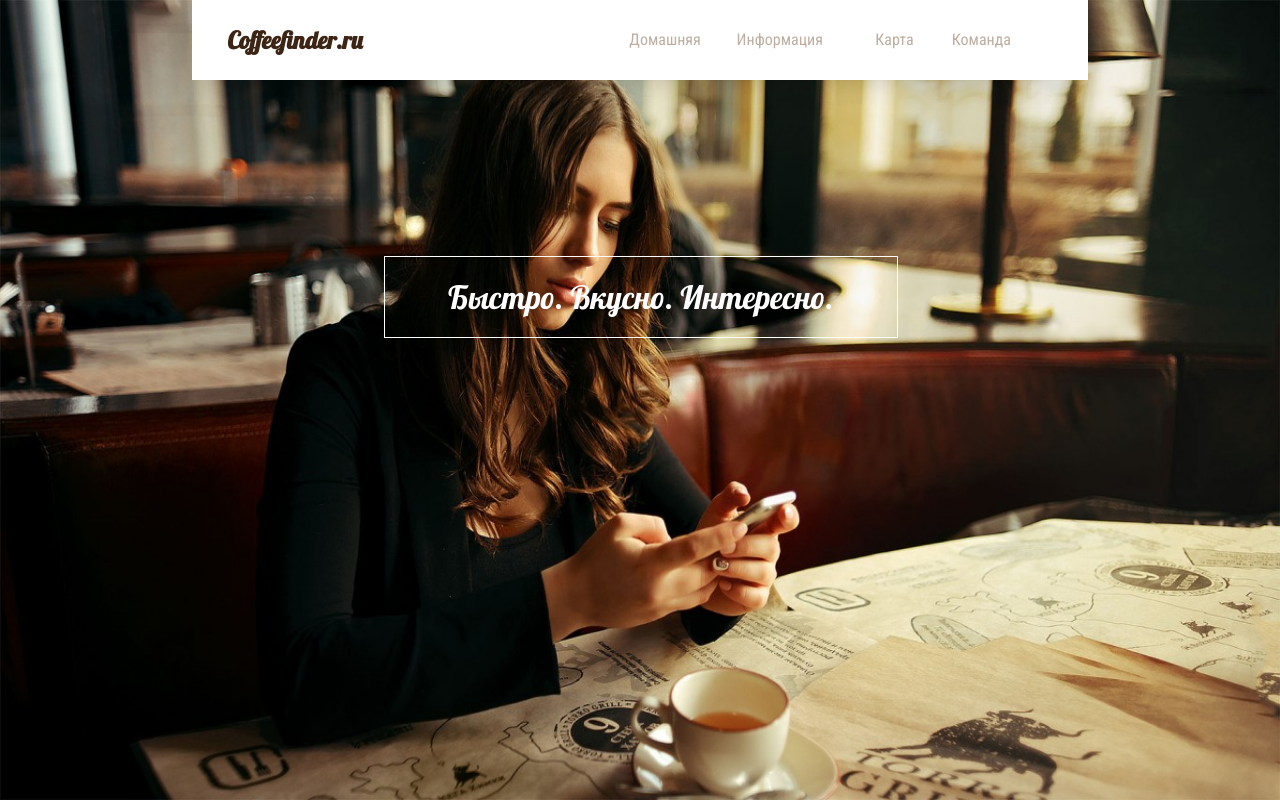
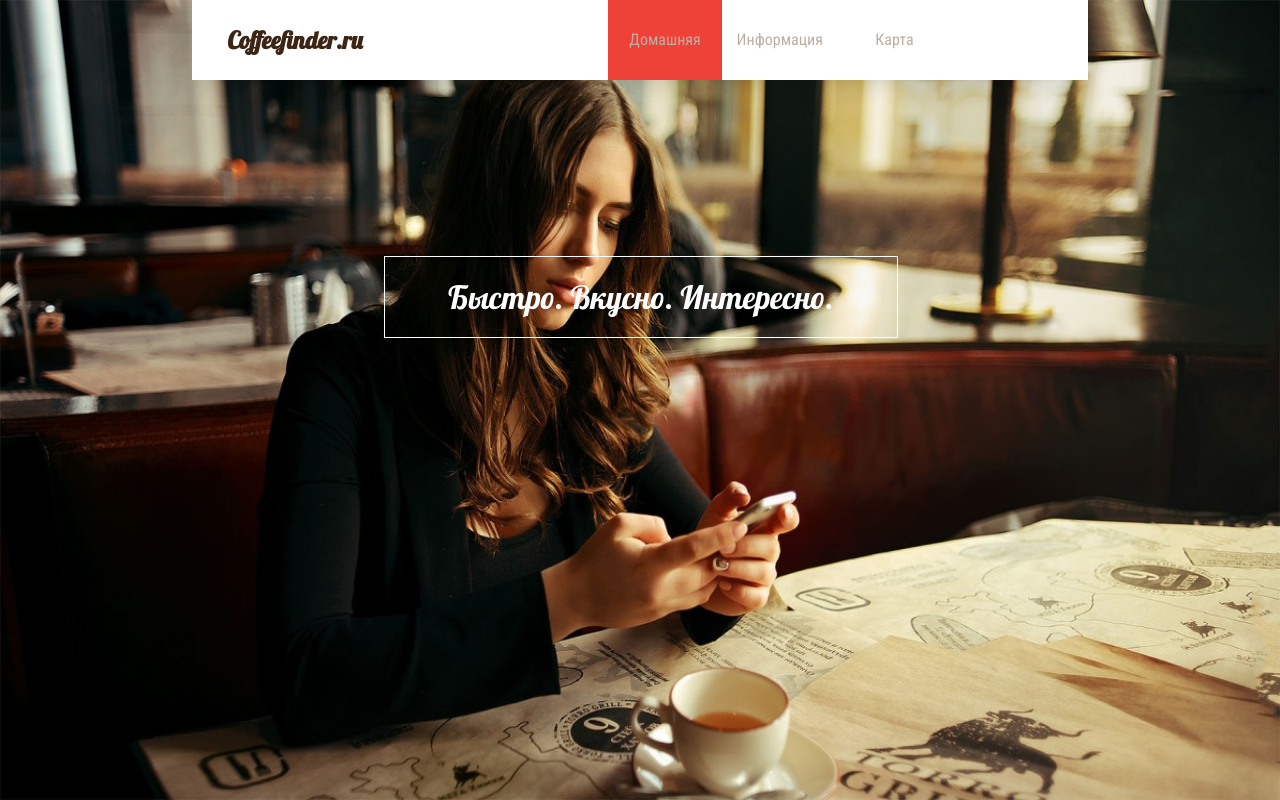
Before and after one commit to pzycloni/coffefinder, a PHP site: page / in a window 1280 px wide. Run offline with PHP 8.4, Linux system fonts and the light colour scheme; some web fonts are replaced.

Commit message:
Изменена панель навигации(подсвечивается панель текущей страницы). Добавлена боковая панель поиска.

```diff
--- a/index.php
+++ b/index.php
@@ -23,22 +23,19 @@
 						<div class="search_block">
 								<!--<input type="text" class="inp_search" placeholder="Поиск"/>-->
 						</div>
-						<div class="home_block">
-							<a href="#one" class="home">Домашняя</a>
+						<div class="home_block nav thisPageActive">
+							<a href="#one" class="home nav_item">Домашняя</a>
 						</div>
-						<div class="about_block">
-							<a href="#two" class="info">Информация</a>
+						<div class="about_block nav">
+							<a href="#two" class="info nav_item">Информация</a>
 						</div>
-						<div class="map_block">
-							<a href="#three" class="map">Карта</a>
-						</div>
-						<div class="team_block">
-							<a href="#four" class="team">Команда</a>
+						<div class="map_block nav">
+							<a href="#three" class="map nav_item">Карта</a>
 						</div>
 					</div>
 				</div>
 			</div>
-			<section class="page section-1" data-section="one">
+			<section class="page section-1 active" data-section="one">
 			<img src="/img/polina-girl-coffee-cafe-full.jpg" alt="" class="img_section-1">
 				<div class="home_text_block">
 					<div class="home_text">
@@ -73,30 +70,19 @@
 			</div>
 			</section>
 			<section class="page section-3" data-section="three">
-
-			</section>
-			<!--<section class="page section-4" data-section="four">
-				<div class="footer">
-					<div class="title_footer">
-						CoffeeFinder для Вас
-					</div>
-					<div class="content_footer">
-
-					</div>
-					<div class="block_developer">
-						<div class="list_developer">
-							<div class="developer">Полтарак Алексей</div>
-							<div class="developer">Симонова Алена</div>
-							<div class="developer">Абаимов Андрей</div>
-							<div class="developer">Степанищева Анастасия</div>
-							<div class="developer">Ведерников Виктор</div>
-							<div class="developer">Архипов Кирилл</div>
-							<div class="developer">Ахмадулин Тимур</div>
+				<div class="block_menu">
+					<div class="menu">
+						<div class="block_search">
+							<input type="text" class="search" placeholder="Поиск...">
+						</div>
+						<div class="block_result">
+							<ul>
+								<li class="finded">В данный момент ничего не найдено!</li>
+							</ul>
 						</div>
 					</div>
-					<div class="footer_info"></div>
 				</div>
-			</section>-->
+			</section>
 		</div>
 	</div>
 </body>
--- a/jsscripts/style.js
+++ b/jsscripts/style.js
@@ -1,6 +1,13 @@
 (function(){
 
     $(function(){
+
+        $('.nav_item').click(function(e) {
+            e.preventDefault();
+           // showSection($(this).attr('href'), true);
+        });
+
+        //showSection(window.location.hash, false);
 
         var
             screen = 0,
@@ -40,8 +47,6 @@
                     $('.turn_block').css({'height': '40px', 'line-height': '40px'});
                     $('.up_border_content > div').css({'height': '40px', 'line-height': '40px'});
                 }
-                console.log(screen);
-
             }
 
             var
@@ -51,9 +56,31 @@
 
             container.css('top', position);
 
+
+
             setTimeout(function() {
                 inscroll = false;
             }, 1100);
+
+            setTimeout( function() {
+                $('.page').each(function() {
+                var
+                    $this = $(this),
+                    topEdge = $this.offset().top - 200,
+                    bottomEdge = topEdge + $this.height(),
+                    wScroll = $(window).scrollTop(),
+                    active = 'thisPageActive';
+
+                if (topEdge < wScroll && bottomEdge > wScroll) {
+                    var
+                        currentId = $this.data('section'),
+                        reqLink = $('.nav_item').filter('[href="#' + currentId + '"]');
+                        reqLink.closest('.nav').addClass(active).siblings().removeClass(active);
+                }
+                console.log(currentId);
+                });
+            }, 500);
+
         });
 
     	$("input").focus(function() {
@@ -63,18 +90,42 @@
     	$("input").blur(function() {
     		$(this).css('box-shadow', '0 0 0 transparent');
     	});
-
-    	/*$(".turn_block").click(function() {
-    		if ($(".up_border_content").css('opacity') == '0'){
-    			$(".up_border_content").css({'width': '93%', 'height' : '40px', 'opacity': '1'});
-    			$(".header").css('width', '70%');
-    		}
-    		else {
-    			$(".up_border_content").css({'width': '0', 'height' : '0', 'opacity': '0'});
-    			$(".header").css('width', '10%');
-    		}
-    		return false;
-    	});*/
    	});
 
+    function showSection(section, isAnimate) {
+        var direction = section.replace(/#/, ''),
+            reqSection = $('.page').filter('[data-section="' + direction + '"]'),
+            reqSectionPos = reqSection.offset().top;
+
+            if (isAnimate) {
+                $('body, html').animate({scrollTop: reqSectionPos}, 500);
+            } else {
+                $('body, html').scrollTop(reqSectionPos);
+            }
+    }
+
 })();
+
+
+
+/*$(window).scroll(function() {
+            checkSection();
+});
+
+        function checkSection() {
+            $('.page').each(function() {
+                var
+                    $this = $(this),
+                    topEdge = $this.offset().top - 200,
+                    bottomEdge = topEdge + $this.height(),
+                    wScroll = $(window).scrollTop();
+
+                if (topEdge < wScroll && bottomEdge > wScroll) {
+                    var
+                        currentId = $this.data('section'),
+                        reqLink = $('.nav_item').filter('[href="#' + currentId + '"]');
+                        reqLink.closest('.nav').addClass('active').siblings().removeClass('active');
+                }
+                console.log(currentId);
+            });
+        }*/
--- a/stylesheets/styles.css
+++ b/stylesheets/styles.css
@@ -12,6 +12,11 @@
 	font-family: 'Lobster', cursive;
 	color: #3D2515;
 	text-shadow: 0 1px 2px rgba(0, 0, 0, .4);
+}
+
+.thisPageActive {
+	background: #EE4239 !important;
+	color: white;
 }
 
 .sign_in {
@@ -248,6 +253,7 @@
 .about_block > a, .team_block > a, .map_block > a, .home_block > a {
 	font-family: 'Roboto Condensed', sans-serif;
 	color: #BEAEA1;
+	margin: 0 auto;
 	text-decoration: none;
 	-webkit-transition: .4s all;
 	-moz-transition: .4s all;
```
Also changed, not shown: other parts of stylesheets/styles.css (+67 -0 lines).
